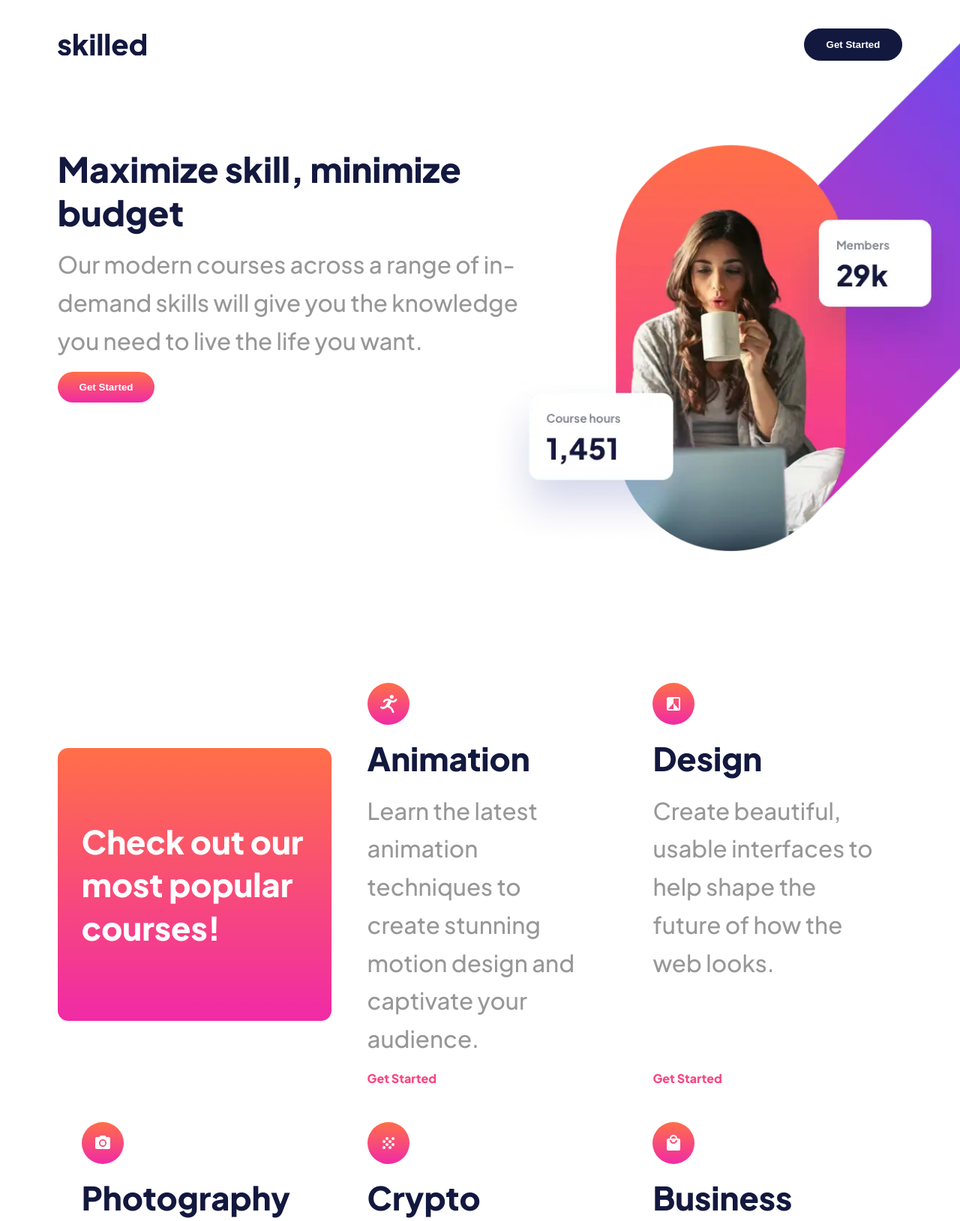
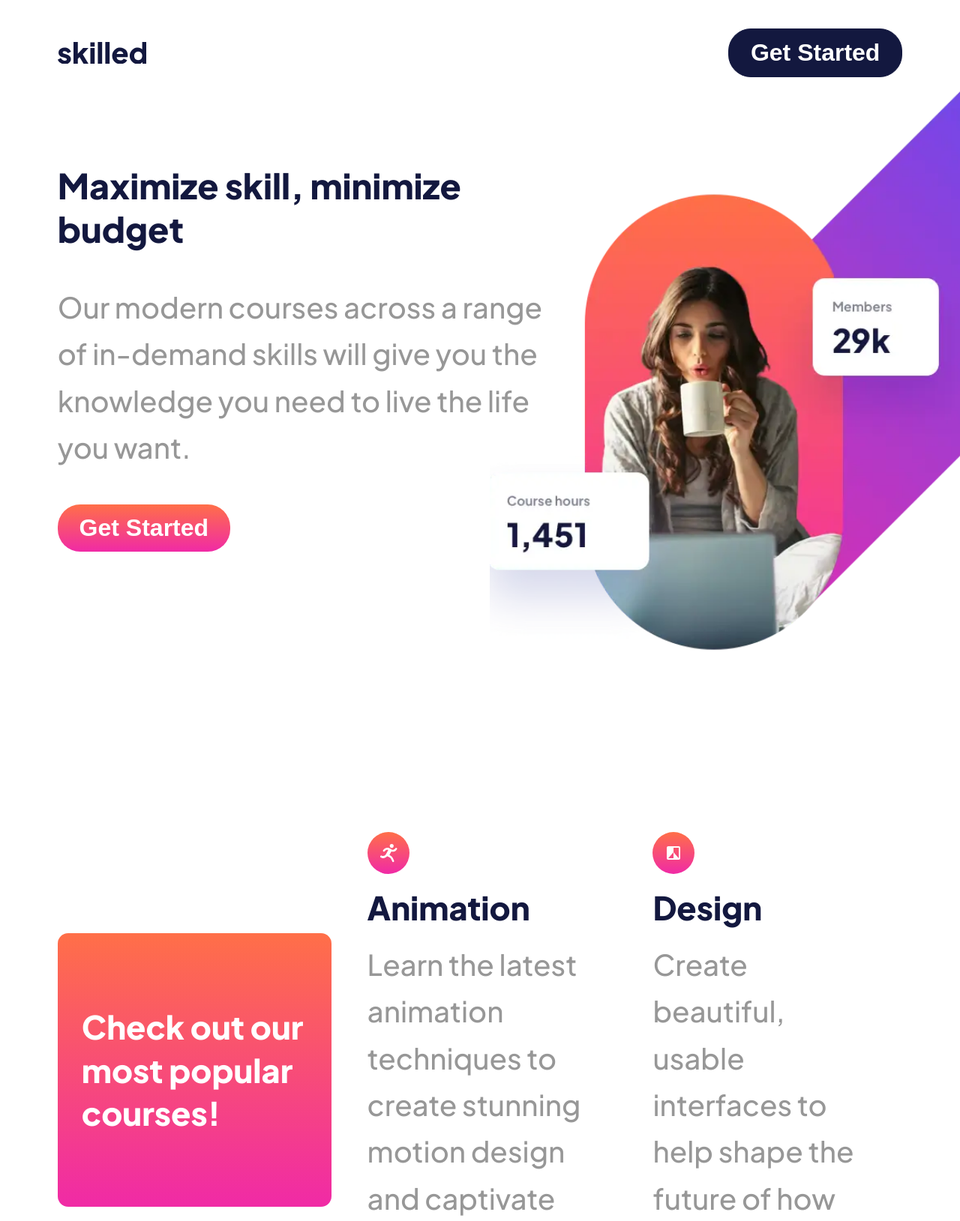
Before and after one commit to spiritoftime/frontend-mentor-skilled-landing-page, a plain HTML site: page index.html in a window 1280 px wide. Shown: the top 1629 px of the page at 75% size. Drawn offline with Linux system fonts and the light colour scheme.

Commit message:
made font sizes scale for desktop

```diff
--- a/styles/queries.css
+++ b/styles/queries.css
@@ -14,7 +14,6 @@
 
   .hero-section {
     width: 52%;
-    display: flex;
   }
   img {
     inline-size: 79%;
@@ -40,8 +39,37 @@
     padding: 12% 0%;
   }
 }
+@media (min-width: 1000px) {
+  .btn {
+    font-size: clamp(2rem, 1rem + 0.5vw, 3rem);
+  }
+  .hero-section {
+    gap: clamp(2rem, 2rem + 1vw, 4rem);
+  }
+}
 @media (min-width: 1200px) {
   .courses-section {
     grid-template-columns: repeat(3, minmax(18rem, 1fr));
   }
+  p {
+    font-size: clamp(2rem, 2rem + 0.5vw, 5rem);
+  }
+
+  .course .link {
+    font-size: clamp(1rem, 1rem + 1vw, 4rem);
+  }
 }
+@media (min-width: 1800px) {
+  .main-header {
+    font-size: clamp(6rem, 6rem + 1.5vw, 10rem);
+  }
+}
+@media (min-width: 2100px) {
+  .site-banner {
+    padding: 3% 11% 3% 6%;
+  }
+
+  .footer {
+    padding: 3% 11% 3% 6%;
+  }
+}
--- a/styles/styles.css
+++ b/styles/styles.css
@@ -158,6 +158,7 @@ h2 {
   position: relative;
   background-color: var(--header-button-color);
   border: 1px solid var(--header-button-color);
+  transition: all 1s ease;
 }
 .dark:hover,
 .dark:active {
```
Also changed, not shown: 1 other file.
